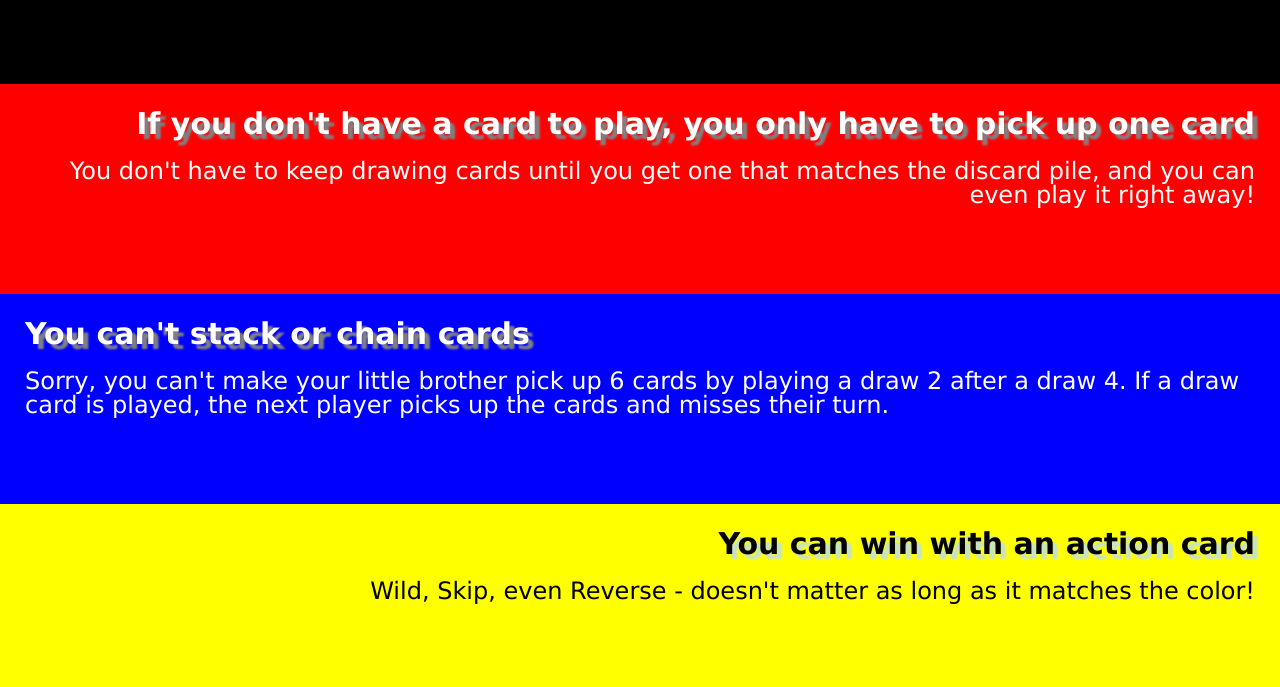
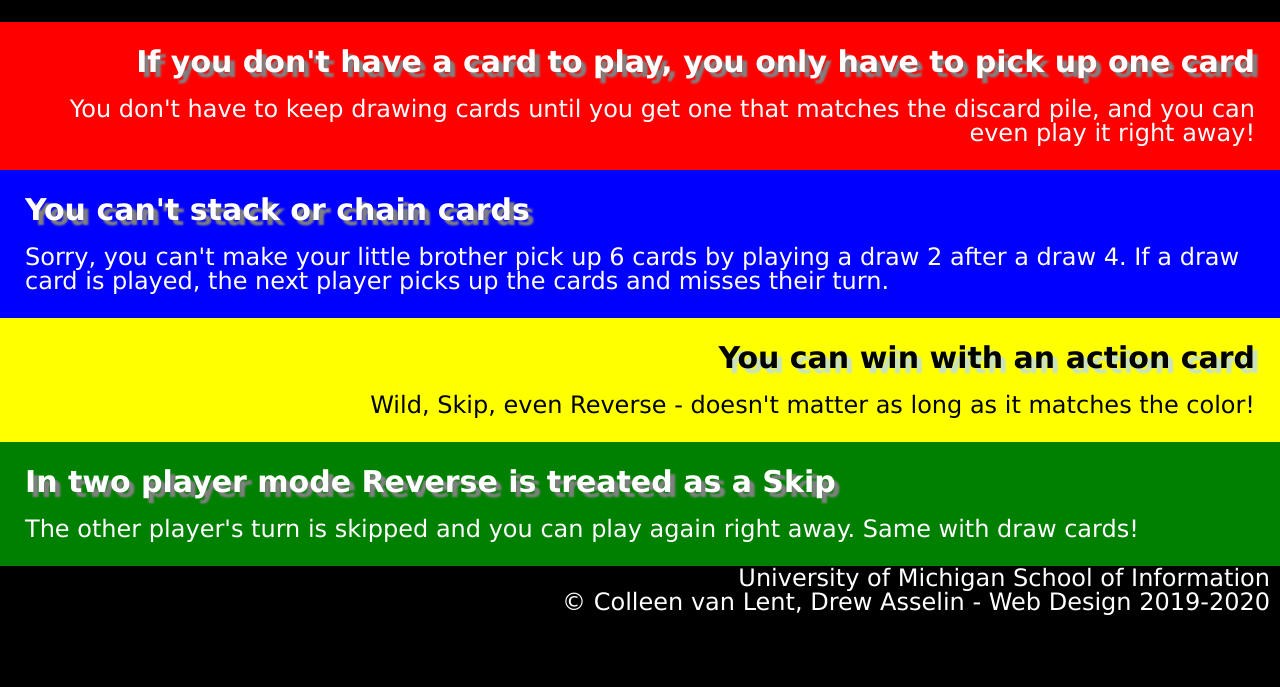
Before and after one commit to lsohyun/homework_2, a plain HTML site: page index.html in a window 1280 px wide. Shown: the part 613-1300 px from the top of the page. After the commit the page ends 1237 px from the top, so only its background shows below. Drawn offline with Linux system fonts and the light colour scheme.

Commit message:
Add files via upload

```diff
--- a/css/style.css
+++ b/css/style.css
@@ -33,28 +33,28 @@ img{
     background-color:#000000;
     text-align: left;
     padding:25px 25px 25px 25px;
-    height:160px;
+    height:auto;
 }
 
 #red{
     background-color: #ff0000;
     text-align: right;
     padding: 25px 25px 25px 25px;
-    height: 160px;
+    height: auto;
 }
 
 #blue{
     background-color: #0000ff;
     text-align: left;
     padding: 25px 25px 25px 25px;
-    height: 160px;
+    height: auto;
 }
 
 #yellow{
     background-color: #ffff00;
     text-align: right;
     padding: 25px 25px 25px 25px;
-    height: 160px;
+    height: auto;
 }
 
 #yellow p{
@@ -70,7 +70,7 @@ img{
     background-color: #008000;
     text-align: left;
     padding: 25px 25px 25px 25px;
-    height: 160px;
+    height: auto;
 }
 
 footer p{
```
